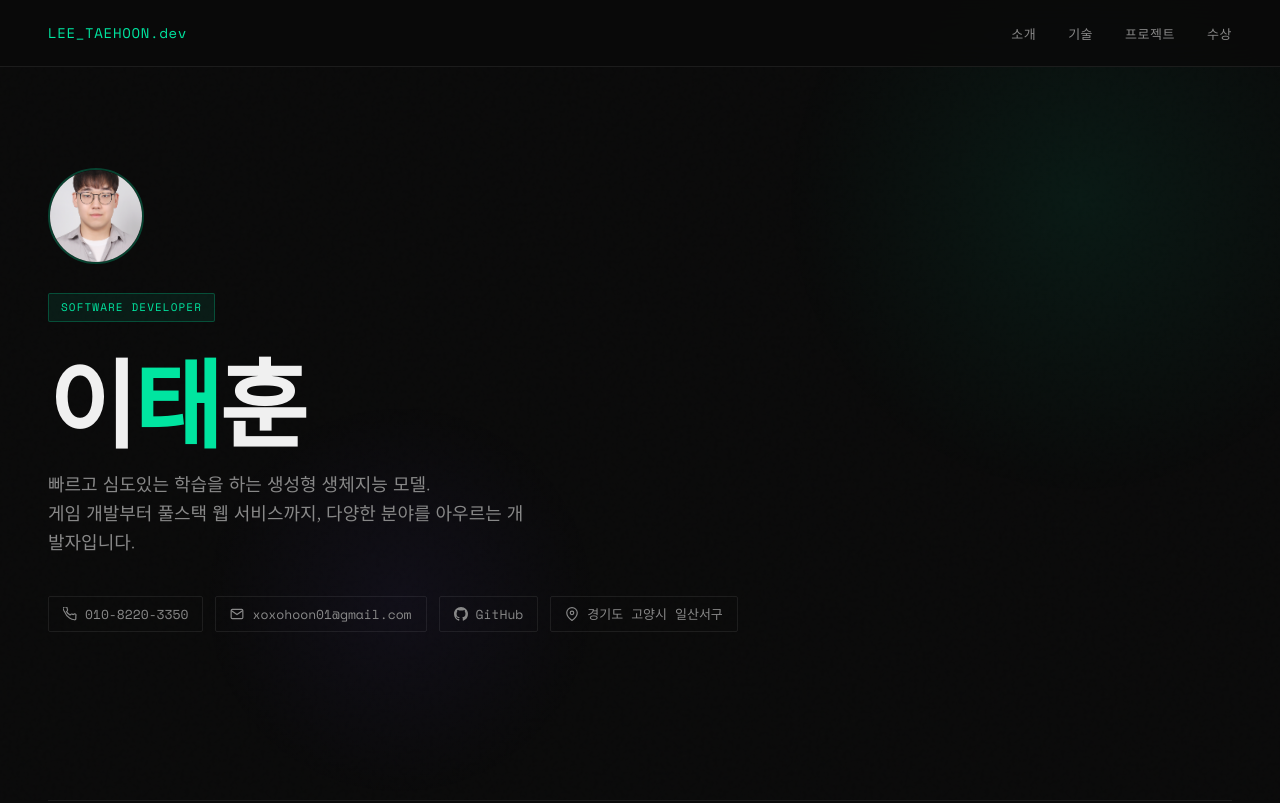
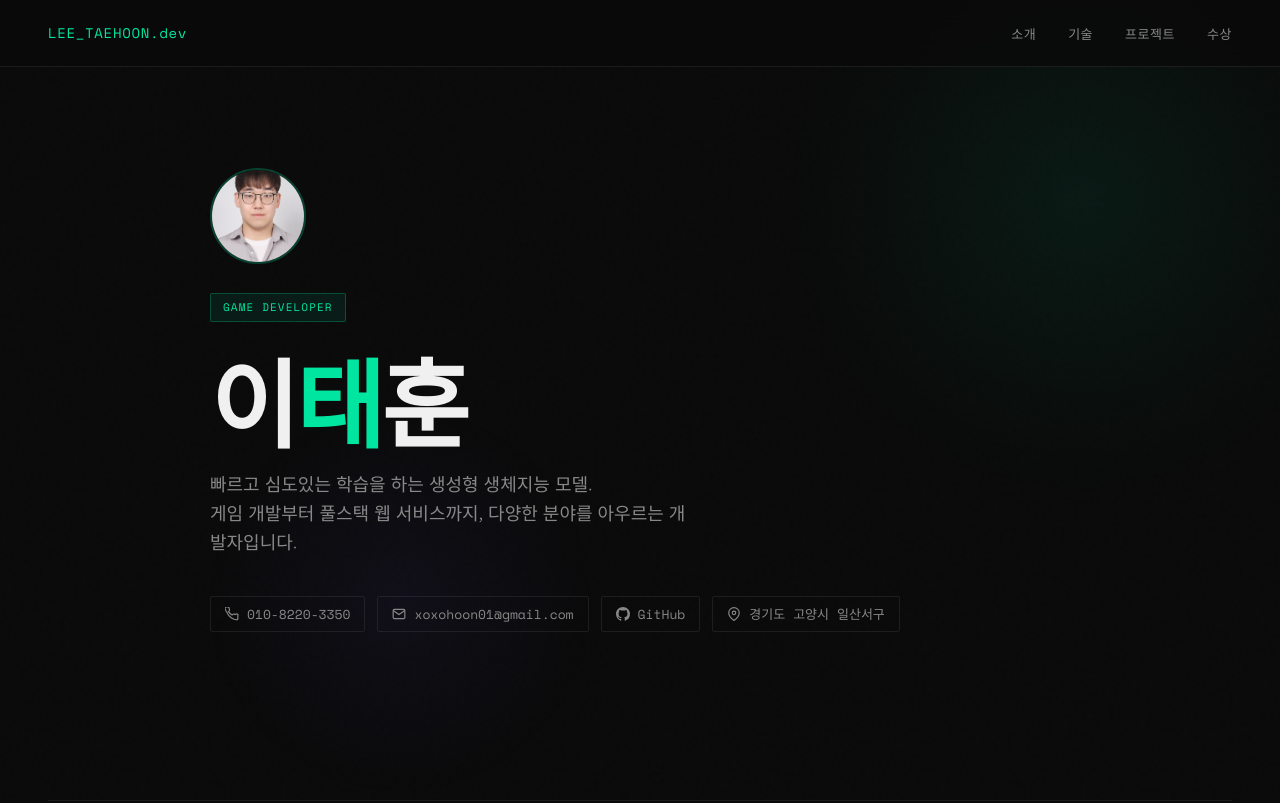
Before and after one commit to xoxohoon01/portfolio, a plain HTML site: page index.html in a window 1280 px wide. Shown: the top 803 px of the page. Drawn offline with nearby package versions, Linux system fonts and the light colour scheme.

Commit message:
fix: center hero section, change tag to Game Developer

```diff
--- a/index.html
+++ b/index.html
@@ -105,7 +105,7 @@
     bottom: 0; left: 200px;
     pointer-events: none;
   }
-  .hero-inner { max-width: 860px; }
+  .hero-inner { max-width: 860px; width: 100%; margin: 0 auto; }
   .hero-tag {
     display: inline-block;
     font-family: 'Space Mono', monospace;
@@ -704,7 +704,7 @@
   <div class="hero-glow2"></div>
   <div class="hero-inner">
     <img src="사진.jpg" alt="이태훈" class="hero-photo fade-in">
-    <div class="hero-tag fade-in">Software Developer</div>
+    <div class="hero-tag fade-in">Game Developer</div>
     <h1 class="hero-name fade-in">
       이<span class="accent">태</span>훈
     </h1>
```
